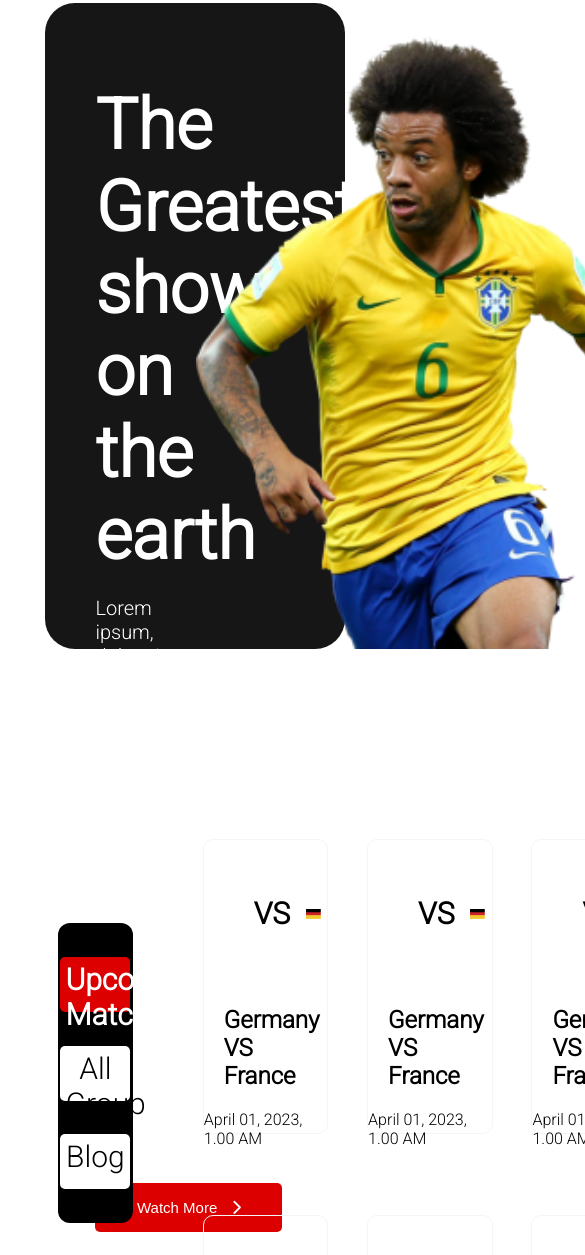
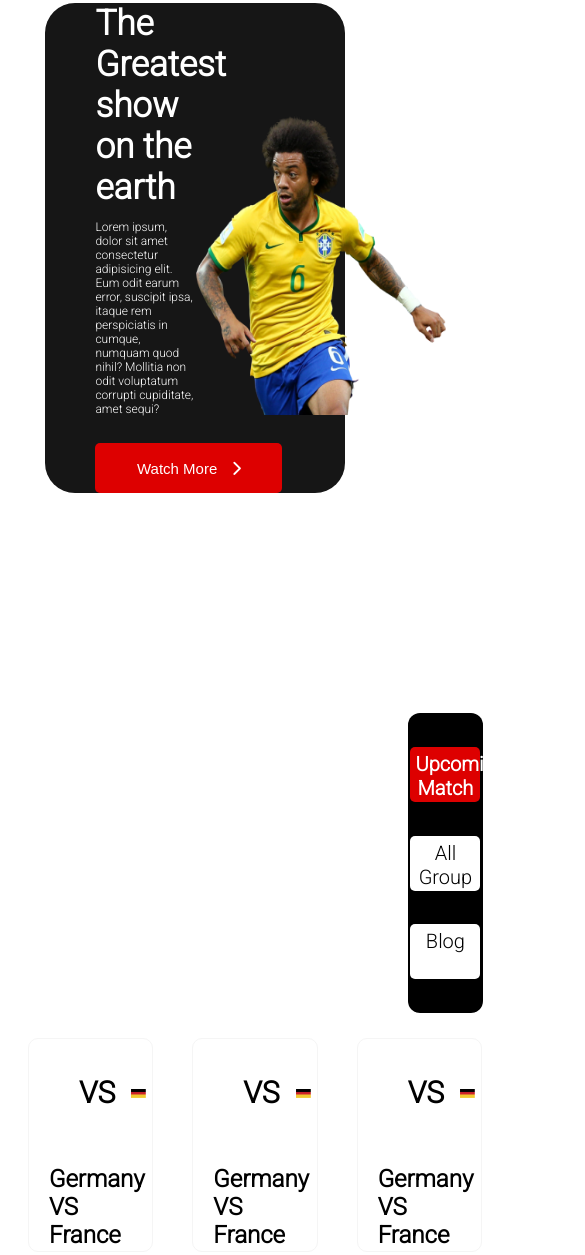
Before and after one commit to hriday-ghosh/worldcup, a plain HTML site: page index.html in a window 390 px wide. Shown: the part 5-1260 px from the top of the page, 585 px wide, since content can reach past the window. Drawn offline with Linux system fonts and the light colour scheme.

Commit message:
final commit

```diff
--- a/index.html
+++ b/index.html
@@ -5,7 +5,7 @@
     <meta charset="UTF-8">
     <meta http-equiv="X-UA-Compatible" content="IE=edge">
     <meta name="viewport" content="width=device-width, initial-scale=1.0">
-    <title></title>
+    <title>worldcup-matches</title>
     <!-- stylesheet -->
     <link rel="stylesheet" href="style.css">
 
@@ -37,7 +37,7 @@
     <section class="blog-section">
         <div class="category-box">
             <div class="category-tag category-tag-active ">
-                <a href="./index.html">Upcoming Match</a>
+                <a href="blog.html">Upcoming Match</a>
             </div>
             <div class="category-tag">
                 <a>All Group</a>
--- a/style.css
+++ b/style.css
@@ -2,15 +2,15 @@
     font-family: 'Roboto', sans-serif;
 }
 
-.header {
+/* .header {
     /* border: 1px solid black; */
-    width: 100%;
-    height: 700px;
-}
+/* width: 100%; */
+/* height: 700px; */
+/* } */
 
 .banner {
     width: 80%;
-    height: 646px;
+    /* height: 646px; */
     margin: 0 auto;
     /* border: 1px solid red; */
     background-color: #161616;
@@ -76,19 +76,20 @@
 
 .blog-section {
     margin-top: 100px;
-    width: 100%;
+    width: 85%;
     /* border: 1px solid red; */
-    height: 1400px;
+    /* height: 1400px; */
     display: flex;
     justify-content: space-between;
 }
 
 
 .category-box {
-    margin-top: 120px;
+    margin-top: 32px;
     margin-left: 50px;
     margin-right: 50px;
-    /* border: 1px solid red; */
+    /*border: 1px solid red;
+    */
     width: 20%;
     height: 300px;
     background-color: black;
@@ -98,7 +99,11 @@
     align-items: center;
     flex-direction: column;
     border-radius: 12px;
-
+    -webkit-border-radius: 12px;
+    -moz-border-radius: 12px;
+    -ms-border-radius: 12px;
+    -o-border-radius: 12px;
+    /* padding-top: 10px; */
 }
 
 .category-box a {
@@ -117,7 +122,7 @@
 }
 
 .blog-container {
-    height: 100%;
+    /* height: 100%; */
     width: 80%;
     padding-left: 20px;
     display: grid;
@@ -222,6 +227,7 @@
 .category-tag a {
     text-decoration: none;
     color: black;
+    font-size: 20px;
 
 }
 
@@ -249,12 +255,12 @@
 }
 
 .footer {
-    width: 1530px;
-    height: 444px;
+    width: 100%;
+    /* height: 444px; */
     display: flex;
     justify-content: center;
     align-items: center;
-    margin-top: 150px;
+    margin-top: 50%;
     padding-left: 142px;
     background-color: black;
     flex-direction: column;
@@ -279,7 +285,7 @@
 
 .foot {
     width: 100%;
-    height: 444px;
+    /* height: 444px; */
     background-color: black;
     display: flex;
     justify-content: center;
@@ -324,4 +330,69 @@
     font-size: 16px;
 }
 
-@media only screen and
+@media only screen and (max-width: 1100px) {
+
+    .banner-text h2 {
+        font-size: 35px;
+        text-align: left;
+        margin: 0;
+        padding-left: 25px;
+    }
+
+    .banner-text p {
+        font-size: 12px;
+        width: 80%;
+        text-align: left;
+        padding-right: 25px;
+        padding-left: 25px;
+
+    }
+
+    .banner-img {
+        margin-top: 37px;
+        width: 250px;
+        height: 300px;
+    }
+
+    .blog-section {
+        margin-top: 100px;
+        width: 100%;
+        /* border: 1px solid red; */
+        /* height: 1400px; */
+        display: flex;
+        flex-direction: column;
+        justify-content: space-between;
+    }
+
+    .category-box {
+        margin-top: 120px;
+        margin-left: 400px;
+        margin-right: 50px;
+        /* border: 1px solid red; */
+        width: 20%;
+        height: 300px;
+        background-color: black;
+        color: rgb(0, 0, 0);
+        display: flex;
+        justify-content: space-evenly;
+        align-items: center;
+        flex-direction: column;
+        border-radius: 12px;
+
+    }
+
+
+    .blog-container {
+        height: 100%;
+        width: 80%;
+        padding-left: 20px;
+        display: grid;
+        grid-template-columns: repeat(2, 1fr);
+        /* border: 4px solid red; */
+        align-items: center;
+        grid-gap: 10px;
+        margin: 0 auto;
+    }
+
+
+}
```
Also changed, not shown: blog.html (+2 -2 lines).
